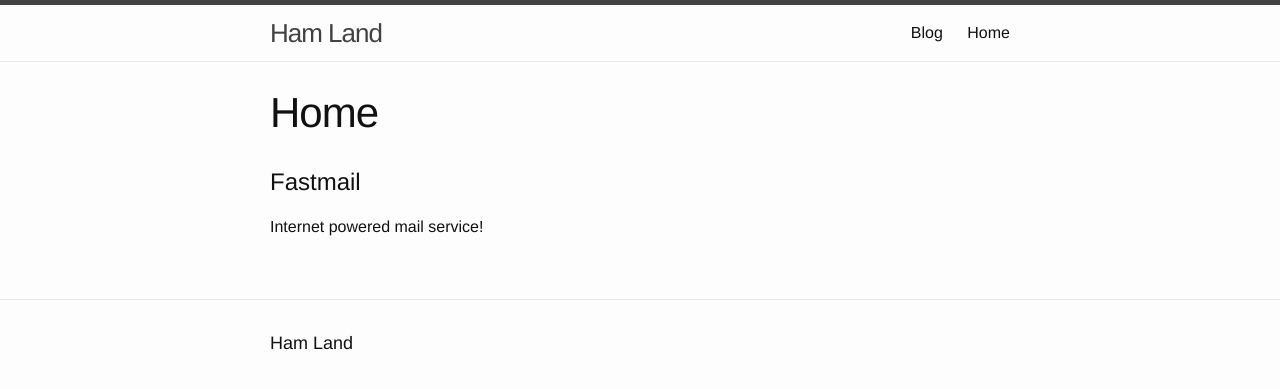
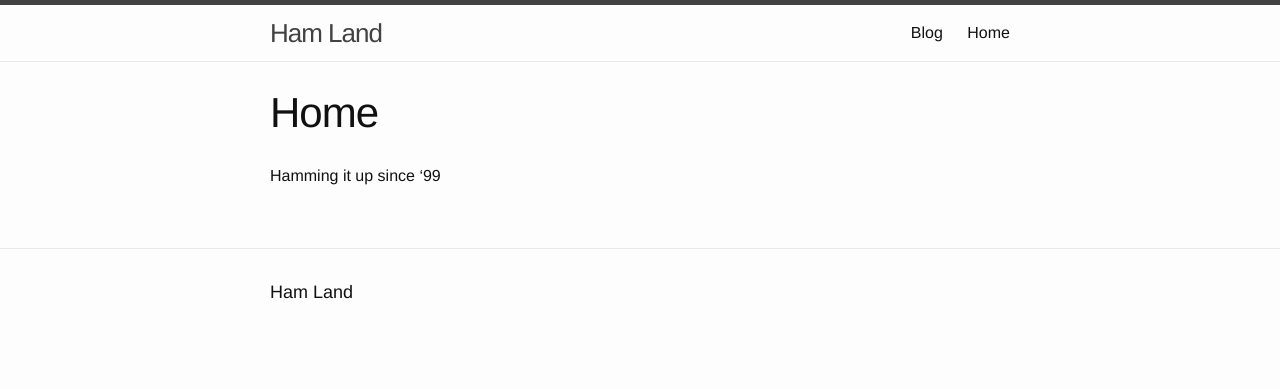
Before and after one commit to callumskeet-fm/siteleaf-test, a Jekyll site: the page built from home.markdown, in a window 1280 px wide. Shown: the top 389 px of the page. Built offline with Jekyll 4.4.1, drawn with Linux system fonts in a browser that asks for light colours.

Commit message:
Updated Home

```diff
--- a/home.markdown
+++ b/home.markdown
@@ -3,5 +3,4 @@ title: Home
 date: 2023-12-19 05:07:00 Z
 ---
 
-# Fastmail
-Internet powered mail service!
+Hamming it up since '99
```
